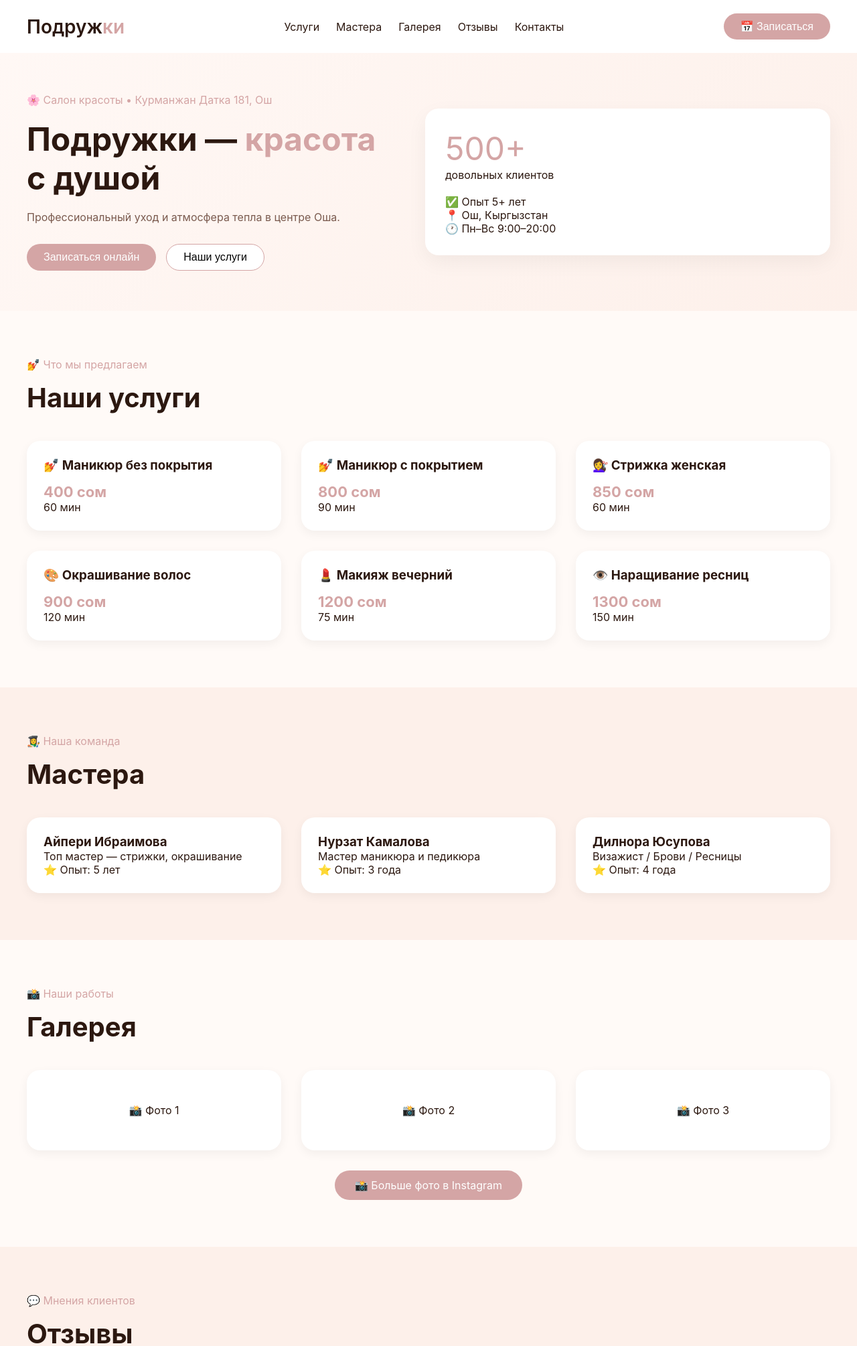
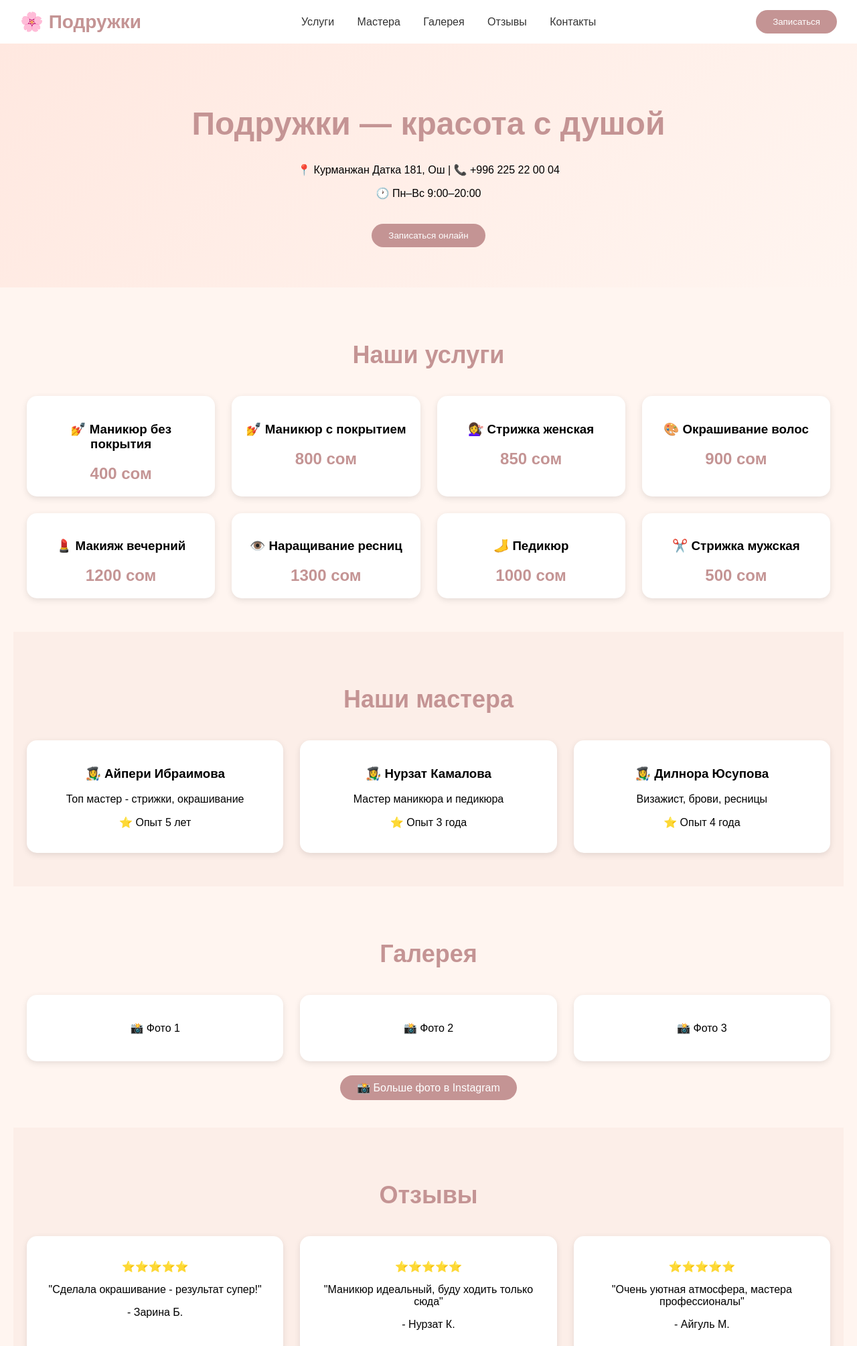
Before and after one commit to iasemin005-arch/yasemin_salon, a Django app: page / in a window 1280 px wide. Shown: the top 2009 px of the page at 67% size. Run offline with Django 5.2, Linux system fonts and the light colour scheme.

Commit message:
Update home.html

```diff
--- a/templates/salon/home.html
+++ b/templates/salon/home.html
@@ -4,284 +4,222 @@
 <head>
     <meta charset="UTF-8">
     <meta name="viewport" content="width=device-width, initial-scale=1.0">
-  <title>Подружки — Салон красоты в Оше</title>
-  <meta name="description" content="Подружки — профессиональный салон красоты в Оше. Стрижки, окрашивание, маникюр, макияж. Онлайн запись.">
+    <title>Подружки - Салон красоты в Оше</title>
     <style>
-    * {
+        body {
             margin: 0;
-      padding: 0;
-      box-sizing: border-box;
+            font-family: Arial, sans-serif;
+            background: #fff5f0;
         }
-    body {
-      font-family: -apple-system, BlinkMacSystemFont, 'Segoe UI', Roboto, sans-serif;
-      background: #fffaf7;
-      color: #2c1810;
-    }
-    .nav {
+        .header {
+            background: white;
+            padding: 15px 30px;
             display: flex;
             justify-content: space-between;
             align-items: center;
-      padding: 20px 40px;
-      background: white;
-      box-shadow: 0 2px 10px rgba(0,0,0,0.05);
-      flex-wrap: wrap;
-      gap: 15px;
+            box-shadow: 0 2px 5px rgba(0,0,0,0.1);
         }
         .logo {
             font-size: 28px;
-      font-weight: 600;
-      color: #2c1810;
+            font-weight: bold;
+            color: #c49494;
+        }
+        .nav a {
+            margin: 0 15px;
             text-decoration: none;
-    }
-    .logo span { color: #d4a5a5; }
-    .nav-links {
-      display: flex;
-      gap: 25px;
-      list-style: none;
-    }
-    .nav-links a {
-      text-decoration: none;
-      color: #2c1810;
+            color: #333;
         }
         .btn {
+            background: #c49494;
+            color: white;
             padding: 10px 25px;
-      border-radius: 40px;
             border: none;
+            border-radius: 30px;
             cursor: pointer;
-      font-size: 16px;
-    }
-    .btn-primary {
-      background: #d4a5a5;
-      color: white;
         }
         .hero {
-      background: linear-gradient(135deg, #fff8f5, #fdf0ea);
-      padding: 60px 40px;
+            text-align: center;
+            padding: 60px 20px;
+            background: linear-gradient(135deg, #ffe8e0, #fff5f0);
         }
-    .hero-inner {
-      max-width: 1200px;
-      margin: 0 auto;
-      display: flex;
-      gap: 50px;
-      align-items: center;
-      flex-wrap: wrap;
-    }
-    .hero-text { flex: 1; }
-    .hero-title {
+        .hero h1 {
             font-size: 48px;
-      line-height: 1.2;
-      margin: 20px 0;
-    }
-    .hero-title em { color: #d4a5a5; font-style: normal; }
-    .hero-card {
-      background: white;
-      padding: 30px;
-      border-radius: 20px;
-      flex: 1;
-      box-shadow: 0 10px 30px rgba(0,0,0,0.05);
+            color: #c49494;
         }
         .section {
-      padding: 70px 40px;
-    }
-    .container {
+            padding: 50px 20px;
             max-width: 1200px;
             margin: 0 auto;
         }
-    .section-title {
-      font-size: 40px;
-      margin: 15px 0 20px;
+        .section h2 {
+            text-align: center;
+            font-size: 36px;
+            color: #c49494;
         }
         .grid {
             display: grid;
-      grid-template-columns: repeat(auto-fill, minmax(280px, 1fr));
-      gap: 30px;
+            grid-template-columns: repeat(auto-fit, minmax(280px, 1fr));
+            gap: 25px;
             margin-top: 40px;
         }
         .card {
             background: white;
-      padding: 25px;
-      border-radius: 20px;
-      box-shadow: 0 5px 15px rgba(0,0,0,0.05);
+            padding: 20px;
+            border-radius: 15px;
+            box-shadow: 0 3px 10px rgba(0,0,0,0.1);
+            text-align: center;
         }
         .price {
-      color: #d4a5a5;
-      font-size: 22px;
+            color: #c49494;
+            font-size: 24px;
             font-weight: bold;
-      margin-top: 15px;
         }
-    .contact-grid {
-      display: grid;
-      grid-template-columns: 1fr 1fr;
+        .contact-row {
+            display: flex;
+            flex-wrap: wrap;
             gap: 40px;
+            justify-content: space-between;
+            margin-top: 30px;
+        }
+        .contact-info {
+            flex: 1;
+        }
+        .contact-form {
+            flex: 1;
+        }
+        input, select {
+            width: 100%;
+            padding: 10px;
+            margin: 10px 0;
+            border: 1px solid #ddd;
+            border-radius: 8px;
         }
         footer {
             background: #2c1810;
             color: white;
             text-align: center;
-      padding: 40px;
+            padding: 30px;
         }
         @media (max-width: 700px) {
-      .nav { flex-direction: column; }
-      .nav-links { flex-wrap: wrap; justify-content: center; }
-      .hero-title { font-size: 32px; }
-      .contact-grid { grid-template-columns: 1fr; }
+            .header { flex-direction: column; gap: 15px; }
+            .nav a { display: inline-block; margin: 5px; }
         }
-    input, select, textarea {
-      width: 100%;
-      padding: 12px;
-      margin: 8px 0;
-      border: 1px solid #ddd;
-      border-radius: 12px;
-    }
-    .bg-rose { background: #fdf0ea; }
     </style>
 </head>
 <body>
 
-<nav class="nav">
-  <a href="#" class="logo">Подруж<span>ки</span></a>
-  <ul class="nav-links">
-    <li><a href="#services">Услуги</a></li>
-    <li><a href="#masters">Мастера</a></li>
-    <li><a href="#gallery">Галерея</a></li>
-    <li><a href="#reviews">Отзывы</a></li>
-    <li><a href="#contact">Контакты</a></li>
-  </ul>
-  <button class="btn btn-primary" onclick="document.getElementById('booking').scrollIntoView({behavior:'smooth'})">📅 Записаться</button>
-</nav>
+<div class="header">
+    <div class="logo">🌸 Подружки</div>
+    <div class="nav">
+        <a href="#services">Услуги</a>
+        <a href="#masters">Мастера</a>
+        <a href="#gallery">Галерея</a>
+        <a href="#reviews">Отзывы</a>
+        <a href="#contact">Контакты</a>
+    </div>
+    <button class="btn" onclick="location.href='#booking'">Записаться</button>
+</div>
 
-<section class="hero">
-  <div class="hero-inner">
-    <div class="hero-text">
-      <p style="color:#d4a5a5;">🌸 Салон красоты • Курманжан Датка 181, Ош</p>
-      <h1 class="hero-title">Подружки — <em>красота</em> с душой</h1>
-      <p style="color:#7a5a4e;">Профессиональный уход и атмосфера тепла в центре Оша.</p>
-      <div style="margin-top: 30px; display: flex; gap: 15px; flex-wrap: wrap;">
-        <button class="btn btn-primary" onclick="document.getElementById('booking').scrollIntoView({behavior:'smooth'})">Записаться онлайн</button>
-        <button class="btn" style="background:white; border:1px solid #d4a5a5;" onclick="location.href='#services'">Наши услуги</button>
+<div class="hero">
+    <h1>Подружки — красота с душой</h1>
+    <p>📍 Курманжан Датка 181, Ош | 📞 +996 225 22 00 04</p>
+    <p>🕐 Пн–Вс 9:00–20:00</p>
+    <button class="btn" style="margin-top:20px" onclick="location.href='#booking'">Записаться онлайн</button>
+</div>
+
+<div id="services" class="section">
+    <h2>Наши услуги</h2>
+    <div class="grid">
+        <div class="card"><h3>💅 Маникюр без покрытия</h3><div class="price">400 сом</div></div>
+        <div class="card"><h3>💅 Маникюр с покрытием</h3><div class="price">800 сом</div></div>
+        <div class="card"><h3>💇‍♀️ Стрижка женская</h3><div class="price">850 сом</div></div>
+        <div class="card"><h3>🎨 Окрашивание волос</h3><div class="price">900 сом</div></div>
+        <div class="card"><h3>💄 Макияж вечерний</h3><div class="price">1200 сом</div></div>
+        <div class="card"><h3>👁️ Наращивание ресниц</h3><div class="price">1300 сом</div></div>
+        <div class="card"><h3>🦶 Педикюр</h3><div class="price">1000 сом</div></div>
+        <div class="card"><h3>✂️ Стрижка мужская</h3><div class="price">500 сом</div></div>
     </div>
 </div>
-    <div class="hero-card">
-      <div style="font-size: 48px; color:#d4a5a5;">500+</div>
-      <div>довольных клиентов</div>
-      <div style="margin-top: 20px;">✅ Опыт 5+ лет</div>
-      <div>📍 Ош, Кыргызстан</div>
-      <div>🕐 Пн–Вс 9:00–20:00</div>
+
+<div id="masters" class="section" style="background:#fceee8">
+    <h2>Наши мастера</h2>
+    <div class="grid">
+        <div class="card"><h3>👩‍🎨 Айпери Ибраимова</h3><p>Топ мастер - стрижки, окрашивание</p><p>⭐ Опыт 5 лет</p></div>
+        <div class="card"><h3>👩‍🎨 Нурзат Камалова</h3><p>Мастер маникюра и педикюра</p><p>⭐ Опыт 3 года</p></div>
+        <div class="card"><h3>👩‍🎨 Дилнора Юсупова</h3><p>Визажист, брови, ресницы</p><p>⭐ Опыт 4 года</p></div>
     </div>
 </div>
-</section>
 
-<section id="services" class="section">
-  <div class="container">
-    <p style="color:#d4a5a5;">💅 Что мы предлагаем</p>
-    <h2 class="section-title">Наши услуги</h2>
+<div id="gallery" class="section">
+    <h2>Галерея</h2>
     <div class="grid">
-      <div class="card"><h3>💅 Маникюр без покрытия</h3><div class="price">400 сом</div><div>60 мин</div></div>
-      <div class="card"><h3>💅 Маникюр с покрытием</h3><div class="price">800 сом</div><div>90 мин</div></div>
-      <div class="card"><h3>💇‍♀️ Стрижка женская</h3><div class="price">850 сом</div><div>60 мин</div></div>
-      <div class="card"><h3>🎨 Окрашивание волос</h3><div class="price">900 сом</div><div>120 мин</div></div>
-      <div class="card"><h3>💄 Макияж вечерний</h3><div class="price">1200 сом</div><div>75 мин</div></div>
-      <div class="card"><h3>👁️ Наращивание ресниц</h3><div class="price">1300 сом</div><div>150 мин</div></div>
+        <div class="card" style="padding:40px">📸 Фото 1</div>
+        <div class="card" style="padding:40px">📸 Фото 2</div>
+        <div class="card" style="padding:40px">📸 Фото 3</div>
+    </div>
+    <div style="text-align:center; margin-top:30px">
+        <a href="https://instagram.com/salon_podruzhki_osh" class="btn" style="background:#c49494; color:white; text-decoration:none;" target="_blank">📸 Больше фото в Instagram</a>
     </div>
 </div>
-</section>
 
-<section id="masters" class="section bg-rose">
-  <div class="container">
-    <p style="color:#d4a5a5;">👩‍🎨 Наша команда</p>
-    <h2 class="section-title">Мастера</h2>
+<div id="reviews" class="section" style="background:#fceee8">
+    <h2>Отзывы</h2>
     <div class="grid">
-      <div class="card"><h3>Айпери Ибраимова</h3><p>Топ мастер — стрижки, окрашивание</p><p>⭐ Опыт: 5 лет</p></div>
-      <div class="card"><h3>Нурзат Камалова</h3><p>Мастер маникюра и педикюра</p><p>⭐ Опыт: 3 года</p></div>
-      <div class="card"><h3>Дилнора Юсупова</h3><p>Визажист / Брови / Ресницы</p><p>⭐ Опыт: 4 года</p></div>
+        <div class="card"><p>⭐⭐⭐⭐⭐</p><p>"Сделала окрашивание - результат супер!"</p><p>- Зарина Б.</p></div>
+        <div class="card"><p>⭐⭐⭐⭐⭐</p><p>"Маникюр идеальный, буду ходить только сюда"</p><p>- Нурзат К.</p></div>
+        <div class="card"><p>⭐⭐⭐⭐⭐</p><p>"Очень уютная атмосфера, мастера профессионалы"</p><p>- Айгуль М.</p></div>
     </div>
 </div>
-</section>
 
-<section id="gallery" class="section">
-  <div class="container">
-    <p style="color:#d4a5a5;">📸 Наши работы</p>
-    <h2 class="section-title">Галерея</h2>
-    <div class="grid">
-      <div class="card" style="text-align:center; padding:50px;">📸 Фото 1</div>
-      <div class="card" style="text-align:center; padding:50px;">📸 Фото 2</div>
-      <div class="card" style="text-align:center; padding:50px;">📸 Фото 3</div>
+<div id="booking" class="section" style="background:#c49494; color:white">
+    <h2 style="color:white">📅 Записаться на прием</h2>
+    <div class="contact-row">
+        <div class="contact-info">
+            <p><strong>📍 Адрес:</strong> Курманжан Датка 181, Ош</p>
+            <p><strong>📞 Телефон:</strong> +996 225 22 00 04</p>
+            <p><strong>📱 WhatsApp:</strong> +996 225 22 00 04</p>
+            <p><strong>🕐 Режим работы:</strong> Пн–Вс 9:00–20:00</p>
         </div>
-    <div style="text-align:center; margin-top:30px;">
-      <a href="https://instagram.com/salon_podruzhki_osh" style="background:#d4a5a5; color:white; padding:12px 30px; border-radius:40px; text-decoration:none; display:inline-block;" target="_blank">📸 Больше фото в Instagram</a>
-    </div>
-  </div>
-</section>
-
-<section id="reviews" class="section bg-rose">
-  <div class="container">
-    <p style="color:#d4a5a5;">💬 Мнения клиентов</p>
-    <h2 class="section-title">Отзывы</h2>
-    <div class="grid">
-      <div class="card"><p>⭐⭐⭐⭐⭐</p><p>"Сделала окрашивание — результат превзошёл ожидания!"</p><p>— Зарина Б.</p></div>
-      <div class="card"><p>⭐⭐⭐⭐⭐</p><p>"Делаю маникюр только здесь. Всегда аккуратно!"</p><p>— Нурзат К.</p></div>
-      <div class="card"><p>⭐⭐⭐⭐⭐</p><p>"Мастера профессиональные, атмосфера уютная."</p><p>— Айгуль М.</p></div>
-    </div>
-  </div>
-</section>
-
-<section id="booking" class="section" style="background:#2c1810; color:white;">
-  <div class="container">
-    <h2 class="section-title" style="color:white;">📅 Записаться на приём</h2>
-    <div class="contact-grid">
-      <div>
-        <p><strong>📍 Адрес:</strong> Курманжан Датка 181, Ош</p>
-        <p><strong>📞 Телефон:</strong> +996 225220004</p>
-        <p><strong>📱 WhatsApp / Telegram</strong></p>
-        <p><strong>🕐 Пн–Вс:</strong> 9:00 – 20:00</p>
-        <p><strong>💳 Оплата:</strong> Наличные и карта</p>
-      </div>
-      <div>
+        <div class="contact-form">
             <form id="bookForm">
-          <input type="text" placeholder="Ваше имя *" required>
-          <input type="tel" placeholder="Телефон *" required>
-          <input type="email" placeholder="Email (необязательно)">
+                <input type="text" placeholder="Ваше имя" required>
+                <input type="tel" placeholder="Телефон" required>
                 <select>
-            <option>— Выберите услугу —</option>
-            <option>Маникюр без покрытия - 400 сом</option>
-            <option>Маникюр с покрытием - 800 сом</option>
-            <option>Стрижка женская - 850 сом</option>
-            <option>Окрашивание волос - 900 сом</option>
-            <option>Макияж вечерний - 1200 сом</option>
-            <option>Наращивание ресниц - 1300 сом</option>
+                    <option>Маникюр - 400/800 сом</option>
+                    <option>Стрижка - 500/850 сом</option>
+                    <option>Окрашивание - 900 сом</option>
+                    <option>Макияж - 1200 сом</option>
+                    <option>Ресницы - 1300 сом</option>
                 </select>
-          <button type="submit" class="btn btn-primary" style="width:100%; background:#d4a5a5; color:#2c1810; margin-top:10px;">✅ Записаться →</button>
+                <button class="btn" style="background:#2c1810; color:white; width:100%">Отправить заявку</button>
             </form>
         </div>
     </div>
 </div>
-</section>
 
-<section id="contact" class="section">
-  <div class="container">
-    <h2 class="section-title">📍 Контакты</h2>
-    <div class="contact-grid">
-      <div>
-        <p><strong>Адрес:</strong> г. Ош, Курманжан Датка 181</p>
-        <p><strong>Телефон / WhatsApp:</strong> +996 225220004</p>
-        <p><strong>Instagram:</strong> @salon_podruzhki_osh</p>
+<div id="contact" class="section">
+    <h2>Контакты</h2>
+    <div class="contact-row">
+        <div class="contact-info">
+            <p><strong>📍 Адрес:</strong> г. Ош, Курманжан Датка 181</p>
+            <p><strong>📞 Телефон:</strong> +996 225 22 00 04</p>
+            <p><strong>📸 Instagram:</strong> @salon_podruzhki_osh</p>
         </div>
-      <div>
-        <a href="https://wa.me/996225220004" style="background:#25D366; color:white; padding:12px 25px; border-radius:40px; text-decoration:none; display:inline-block; margin:5px;">💬 WhatsApp</a>
-        <a href="https://instagram.com/salon_podruzhki_osh" style="background:#E4405F; color:white; padding:12px 25px; border-radius:40px; text-decoration:none; display:inline-block; margin:5px;">📸 Instagram</a>
+        <div class="contact-info">
+            <a href="https://wa.me/996225220004" style="background:#25D366; color:white; padding:10px 20px; border-radius:30px; text-decoration:none;">💬 WhatsApp</a>
+            <a href="https://instagram.com/salon_podruzhki_osh" style="background:#E4405F; color:white; padding:10px 20px; border-radius:30px; text-decoration:none; margin-left:10px;">📸 Instagram</a>
         </div>
     </div>
 </div>
-</section>
 
 <footer>
-  <p>© 2026 Салон красоты Подружки • Ош, Кыргызстан • Все права защищены</p>
+    <p>© 2026 Салон красоты Подружки • Ош, Кыргызстан</p>
 </footer>
 
 <script>
     document.getElementById('bookForm')?.addEventListener('submit', function(e) {
         e.preventDefault();
-    alert('✅ Заявка отправлена! Мы перезвоним вам для подтверждения.');
+        alert('✅ Заявка отправлена! Мы перезвоним вам.');
         this.reset();
     });
 </script>
```
Lines whose indentation alone changed are shown as unchanged.
